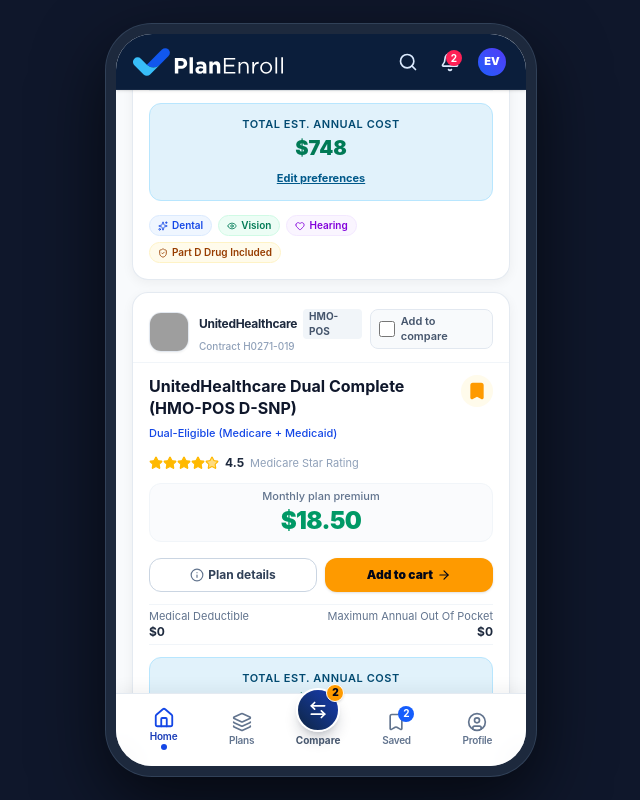
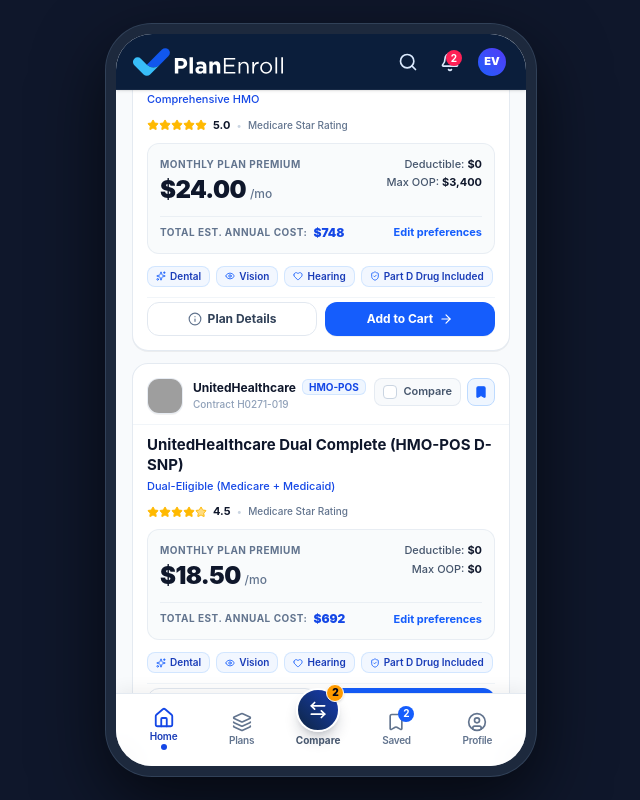
Before and after one commit to Chandan-rajbhar/PlanEnroll-Medicare, a React (Vite) app: page / in a window 1280 px wide. Both pictures are taken after a click on the button 796 px from the left and 391 px from the top of the page. Shown: the whole page, without its empty margins (319-959 px from the left). Built offline with nearby package versions, Linux system fonts and the light colour scheme; grey boxes are pictures that could not be loaded.

Commit message:
feat-update

```diff
--- a/src/components/PlanCard.tsx
+++ b/src/components/PlanCard.tsx
@@ -10,7 +10,6 @@ import {
   Heart,
   Eye,
   Sparkles,
-  PhoneCall,
   ArrowRight
 } from 'lucide-react';
 
@@ -61,68 +60,78 @@ export const PlanCard: React.FC<PlanCardProps> = ({ plan, onOpenDetails }) => {
   };
 
   return (
-    <div className="bg-white rounded-2xl border border-slate-200/90 shadow-[0_3px_12px_rgba(0,0,0,0.05)] hover:shadow-lg transition-all overflow-hidden relative">
-      {/* Top Header Row: Carrier Info & Compare Checkbox */}
-      <div className="p-4 pb-2 border-b border-slate-100 flex items-start justify-between gap-2">
-        <div className="flex items-center gap-2.5">
+    <div className="bg-white rounded-2xl border border-slate-200/90 shadow-2xs hover:shadow-xs transition-all overflow-hidden flex flex-col justify-between">
+      {/* Top Header Row: Carrier Info, Compare Button & Bookmark */}
+      <div className="p-3.5 pb-2.5 flex items-start justify-between gap-2 border-b border-slate-100">
+        <div className="flex items-center gap-2.5 min-w-0 flex-1">
           <img
             src={plan.carrierLogo}
             alt={plan.carrier}
-            className="w-10 h-10 rounded-xl object-cover border border-slate-200 shadow-xs"
+            className="w-9 h-9 rounded-xl object-cover border border-slate-200/80 shadow-2xs shrink-0 bg-white"
           />
-          <div>
-            <div className="flex items-center gap-1.5">
-              <span className="text-xs font-bold text-slate-800 tracking-tight">{plan.carrier}</span>
-              <span className="text-[10px] font-bold px-1.5 py-0.2 rounded bg-slate-100 text-slate-600">
+          <div className="min-w-0 flex-1">
+            <div className="flex items-center gap-1.5 flex-wrap">
+              <span className="text-xs font-bold text-slate-900 leading-tight truncate">{plan.carrier}</span>
+              <span className="text-[10px] font-bold px-1.5 py-0.5 rounded-md bg-blue-50 text-blue-700 border border-blue-200/60 leading-none">
                 {plan.planType}
               </span>
             </div>
-            <span className="text-[10px] text-slate-400 font-medium block">
+            <span className="text-[10px] text-slate-400 font-medium block truncate mt-0.5">
               Contract {plan.contractId}
             </span>
           </div>
         </div>
 
-        {/* Add to Compare Checkbox (Matching screenshot exact UI) */}
-        <label className="flex items-center gap-1.5 text-xs font-semibold text-slate-600 cursor-pointer select-none bg-slate-50 hover:bg-slate-100 px-2 py-1 rounded-lg border border-slate-200 transition-colors">
-          <input
-            type="checkbox"
-            checked={isCompared}
-            onChange={() => toggleComparePlan(plan.id)}
-            className="w-4 h-4 text-blue-600 rounded border-slate-300 focus:ring-blue-500 cursor-pointer"
-          />
-          <span className="text-[11px]">Add to compare</span>
-        </label>
+        {/* Top Right Action Cluster: Compare & Bookmark */}
+        <div className="flex items-center gap-1.5 shrink-0">
+          <button
+            type="button"
+            onClick={() => toggleComparePlan(plan.id)}
+            className={`h-7 px-2 rounded-lg border text-[11px] font-semibold transition-all flex items-center gap-1.5 cursor-pointer active:scale-95 ${
+              isCompared
+                ? 'bg-blue-50 border-blue-300 text-blue-700 font-bold'
+                : 'bg-slate-50 hover:bg-slate-100 border-slate-200/80 text-slate-600'
+            }`}
+            title={isCompared ? 'Remove from comparison' : 'Add to comparison'}
+          >
+            <span className={`w-3.5 h-3.5 rounded flex items-center justify-center border text-[9px] transition-colors ${
+              isCompared ? 'bg-blue-600 border-blue-600 text-white' : 'border-slate-300 bg-white'
+            }`}>
+              {isCompared && <Check className="w-2.5 h-2.5 stroke-[3]" />}
+            </span>
+            <span className="text-[11px]">Compare</span>
+          </button>
+
+          <button
+            type="button"
+            onClick={() => toggleSavePlan(plan.id)}
+            className={`w-7 h-7 rounded-lg border flex items-center justify-center transition-all cursor-pointer active:scale-95 ${
+              isSaved
+                ? 'bg-blue-50 border-blue-200 text-blue-600'
+                : 'bg-slate-50 hover:bg-blue-50/60 border-slate-200/80 text-slate-400 hover:text-blue-600'
+            }`}
+            title={isSaved ? 'Bookmarked' : 'Save plan'}
+          >
+            <Bookmark className={`w-3.5 h-3.5 ${isSaved ? 'fill-blue-600 text-blue-600' : ''}`} />
+          </button>
+        </div>
       </div>
 
       {/* Main Body */}
-      <div className="p-4 pt-3 space-y-3">
-        {/* Plan Title & Save Bookmark */}
-        <div className="flex items-start justify-between gap-2">
+      <div className="p-3.5 pt-2.5 space-y-2.5">
+        {/* Plan Title & Subtype */}
         <div>
           <h4
             onClick={handleDetailsClick}
-              className="font-bold text-base text-slate-900 leading-snug hover:text-blue-700 cursor-pointer transition-colors"
+            className="font-bold text-sm sm:text-[15px] text-slate-900 leading-snug hover:text-blue-700 cursor-pointer transition-colors"
           >
             {plan.name}
           </h4>
           {plan.subType && (
-              <span className="text-[11px] text-blue-700 font-medium">
+            <span className="text-[11px] text-blue-700 font-medium block mt-0.5">
               {plan.subType}
             </span>
           )}
-          </div>
-          <button
-            onClick={() => toggleSavePlan(plan.id)}
-            className={`p-1.5 rounded-full transition-colors ${
-              isSaved
-                ? 'bg-amber-50 text-amber-500'
-                : 'text-slate-400 hover:text-amber-500 hover:bg-slate-100'
-            }`}
-            title={isSaved ? 'Saved to bookmarks' : 'Save plan'}
-          >
-            <Bookmark className={`w-5 h-5 ${isSaved ? 'fill-amber-500' : ''}`} />
-          </button>
         </div>
 
         {/* Star Rating Row */}
@@ -131,107 +140,116 @@ export const PlanCard: React.FC<PlanCardProps> = ({ plan, onOpenDetails }) => {
             {[1, 2, 3, 4, 5].map((star) => (
               <Star
                 key={star}
-                className={`w-3.5 h-3.5 ${
+                className={`w-3 h-3 ${
                   star <= Math.floor(plan.starRating)
                     ? 'fill-amber-400'
                     : star - plan.starRating <= 0.5
                     ? 'fill-amber-400/50'
-                    : 'text-slate-300'
+                    : 'text-slate-200'
                 }`}
               />
             ))}
           </div>
-          <span className="font-bold text-slate-800 text-xs">{plan.starRating.toFixed(1)}</span>
-          <span className="text-slate-400 text-[11px] hover:underline cursor-pointer">
+          <span className="font-bold text-slate-900 text-[11px]">{plan.starRating.toFixed(1)}</span>
+          <span className="text-slate-300 text-[10px]">•</span>
+          <span
+            onClick={handleDetailsClick}
+            className="text-slate-500 hover:text-blue-600 text-[10px] font-medium cursor-pointer"
+          >
             Medicare Star Rating
           </span>
         </div>
 
-        {/* Monthly Premium Display (Prominent green / deep blue text) */}
-        <div className="text-center py-1 bg-slate-50/70 rounded-xl border border-slate-100">
-          <span className="text-[11px] text-slate-500 font-medium block">Monthly plan premium</span>
-          <div className="text-2xl font-black text-emerald-600 tracking-tight">
+        {/* Unified Financial Metrics Section (Blue-and-White Theme) */}
+        <div className="bg-slate-50/80 rounded-xl p-3 border border-slate-200/70 space-y-2.5">
+          {/* Top row: Monthly Premium & Deductibles */}
+          <div className="flex items-baseline justify-between gap-2">
+            <div>
+              <span className="text-[10px] text-slate-500 font-bold uppercase tracking-wider block">
+                Monthly plan premium
+              </span>
+              <div className="flex items-baseline gap-1 mt-0.5">
+                <span className="text-2xl font-black text-slate-900 tracking-tight">
                   ${plan.monthlyPremium.toFixed(2)}
+                </span>
+                <span className="text-xs text-slate-500 font-medium">/mo</span>
               </div>
             </div>
 
-        {/* Action Buttons: Plan details & Add to cart / Get quote (Exact matching Screenshot 4) */}
-        <div className="grid grid-cols-2 gap-2 pt-1">
+            <div className="text-right space-y-0.5">
+              <div className="text-[11px] text-slate-600 font-medium">
+                Deductible: <span className="font-bold text-slate-900">${plan.medicalDeductible}</span>
+              </div>
+              <div className="text-[11px] text-slate-600 font-medium">
+                Max OOP: <span className="font-bold text-slate-900">${plan.maxOutOfPocket.toLocaleString()}</span>
+              </div>
+            </div>
+          </div>
+
+          {/* Integrated Est. Annual Cost Banner */}
+          <div className="pt-2 border-t border-slate-200/60 flex items-center justify-between text-xs">
+            <div className="flex items-center gap-1.5">
+              <span className="text-[10px] text-slate-500 font-bold uppercase tracking-wider">
+                Total Est. Annual Cost:
+              </span>
+              <span className="text-xs font-black text-blue-700">
+                ${estAnnualCost.toLocaleString()}
+              </span>
+            </div>
+            <button
+              onClick={() => navigateTo('personalized-quote')}
+              className="text-[11px] text-blue-600 hover:text-blue-800 font-bold hover:underline transition-colors cursor-pointer"
+            >
+              Edit preferences
+            </button>
+          </div>
+        </div>
+
+        {/* Benefits Highlights Chips (Consistent Blue & White Palette) */}
+        <div className="flex flex-wrap gap-1.5 pt-0.5">
+          {plan.benefits.dental.covered && (
+            <span className="inline-flex items-center gap-1 px-2 py-0.5 rounded-lg bg-blue-50/80 text-blue-800 text-[10px] font-semibold border border-blue-200/60">
+              <Sparkles className="w-2.5 h-2.5 text-blue-600" />
+              <span>Dental</span>
+            </span>
+          )}
+          {plan.benefits.vision.covered && (
+            <span className="inline-flex items-center gap-1 px-2 py-0.5 rounded-lg bg-blue-50/80 text-blue-800 text-[10px] font-semibold border border-blue-200/60">
+              <Eye className="w-2.5 h-2.5 text-blue-600" />
+              <span>Vision</span>
+            </span>
+          )}
+          {plan.benefits.hearing.covered && (
+            <span className="inline-flex items-center gap-1 px-2 py-0.5 rounded-lg bg-blue-50/80 text-blue-800 text-[10px] font-semibold border border-blue-200/60">
+              <Heart className="w-2.5 h-2.5 text-blue-600" />
+              <span>Hearing</span>
+            </span>
+          )}
+          {plan.prescriptionDrugCoverage && (
+            <span className="inline-flex items-center gap-1 px-2 py-0.5 rounded-lg bg-blue-50/80 text-blue-800 text-[10px] font-semibold border border-blue-200/60">
+              <ShieldCheck className="w-2.5 h-2.5 text-blue-600" />
+              <span>Part D Drug Included</span>
+            </span>
+          )}
+        </div>
+
+        {/* Compact, Properly Aligned Action Buttons Footer */}
+        <div className="grid grid-cols-2 gap-2 pt-1 border-t border-slate-100">
           <button
             onClick={handleDetailsClick}
-            className="py-2 px-3 rounded-xl border border-slate-300 bg-white hover:bg-slate-50 text-slate-700 text-xs font-bold transition-all text-center flex items-center justify-center gap-1"
+            className="h-8.5 px-3 rounded-xl border border-slate-200 hover:border-slate-300 bg-white hover:bg-slate-50 text-slate-700 text-xs font-bold transition-all flex items-center justify-center gap-1.5 cursor-pointer active:scale-98"
           >
             <Info className="w-3.5 h-3.5 text-slate-500" />
-            <span>Plan details</span>
+            <span>Plan Details</span>
           </button>
 
           <button
             onClick={handleGetQuoteClick}
-            className="py-2 px-3 rounded-xl bg-amber-500 hover:bg-amber-600 active:scale-[0.98] text-slate-950 text-xs font-black transition-all text-center flex items-center justify-center gap-1 shadow-sm"
+            className="h-8.5 px-3 rounded-xl bg-blue-600 hover:bg-blue-700 active:scale-98 text-white text-xs font-bold transition-all flex items-center justify-center gap-1.5 shadow-2xs cursor-pointer"
           >
-            <span>Add to cart</span>
+            <span>Add to Cart</span>
             <ArrowRight className="w-3.5 h-3.5" />
           </button>
-        </div>
-
-        {/* Deductible & Max Out Of Pocket Row */}
-        <div className="grid grid-cols-2 gap-2 text-xs py-1 border-t border-b border-slate-100">
-          <div>
-            <span className="text-[11px] text-slate-500 block">Medical Deductible</span>
-            <span className="font-bold text-slate-800">
-              ${plan.medicalDeductible}
-            </span>
-          </div>
-          <div className="text-right">
-            <span className="text-[11px] text-slate-500 block">Maximum Annual Out Of Pocket</span>
-            <span className="font-bold text-slate-800">
-              ${plan.maxOutOfPocket.toLocaleString()}
-            </span>
-          </div>
-        </div>
-
-        {/* Total Est Annual Cost Box (Sky blue box directly from Screenshot 4!) */}
-        <div className="bg-[#E1F2FB] rounded-xl p-3 text-center border border-sky-200">
-          <span className="text-[11px] text-sky-900 font-semibold uppercase tracking-wider block">
-            Total est. annual cost
-          </span>
-          <span className="text-xl font-black text-emerald-700 block my-0.5">
-            ${estAnnualCost.toLocaleString()}
-          </span>
-          <button
-            onClick={() => navigateTo('personalized-quote')}
-            className="text-[11px] text-sky-800 hover:text-sky-950 font-bold underline transition-colors cursor-pointer"
-          >
-            Edit preferences
-          </button>
-        </div>
-
-        {/* Benefits Highlights Chips */}
-        <div className="flex flex-wrap gap-1.5 pt-0.5">
-          {plan.benefits.dental.covered && (
-            <span className="inline-flex items-center gap-1 px-2 py-0.5 rounded-full bg-blue-50 text-blue-700 text-[10px] font-semibold border border-blue-100">
-              <Sparkles className="w-2.5 h-2.5" />
-              <span>Dental</span>
-            </span>
-          )}
-          {plan.benefits.vision.covered && (
-            <span className="inline-flex items-center gap-1 px-2 py-0.5 rounded-full bg-emerald-50 text-emerald-700 text-[10px] font-semibold border border-emerald-100">
-              <Eye className="w-2.5 h-2.5" />
-              <span>Vision</span>
-            </span>
-          )}
-          {plan.benefits.hearing.covered && (
-            <span className="inline-flex items-center gap-1 px-2 py-0.5 rounded-full bg-purple-50 text-purple-700 text-[10px] font-semibold border border-purple-100">
-              <Heart className="w-2.5 h-2.5" />
-              <span>Hearing</span>
-            </span>
-          )}
-          {plan.prescriptionDrugCoverage && (
-            <span className="inline-flex items-center gap-1 px-2 py-0.5 rounded-full bg-amber-50 text-amber-800 text-[10px] font-semibold border border-amber-100">
-              <ShieldCheck className="w-2.5 h-2.5" />
-              <span>Part D Drug Included</span>
-            </span>
-          )}
         </div>
       </div>
     </div>
```
Lines whose indentation alone changed are shown as unchanged.
